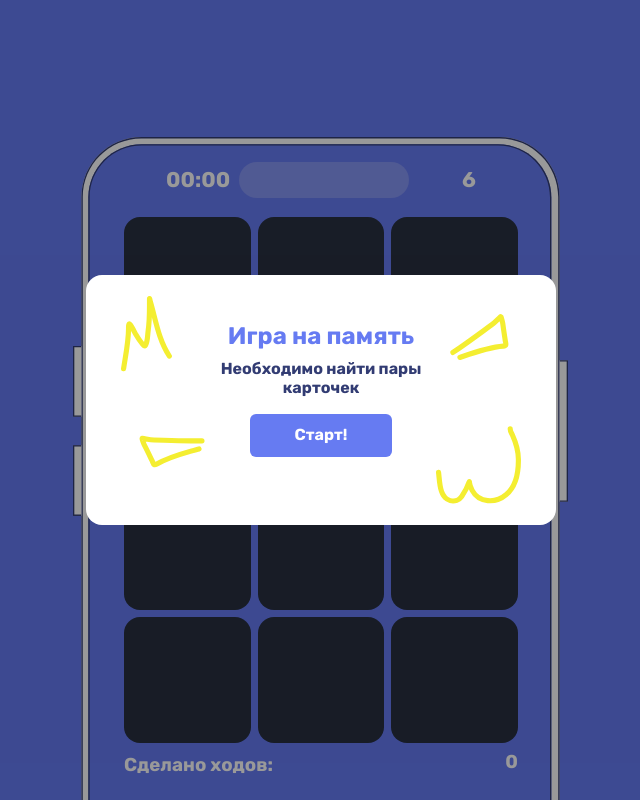
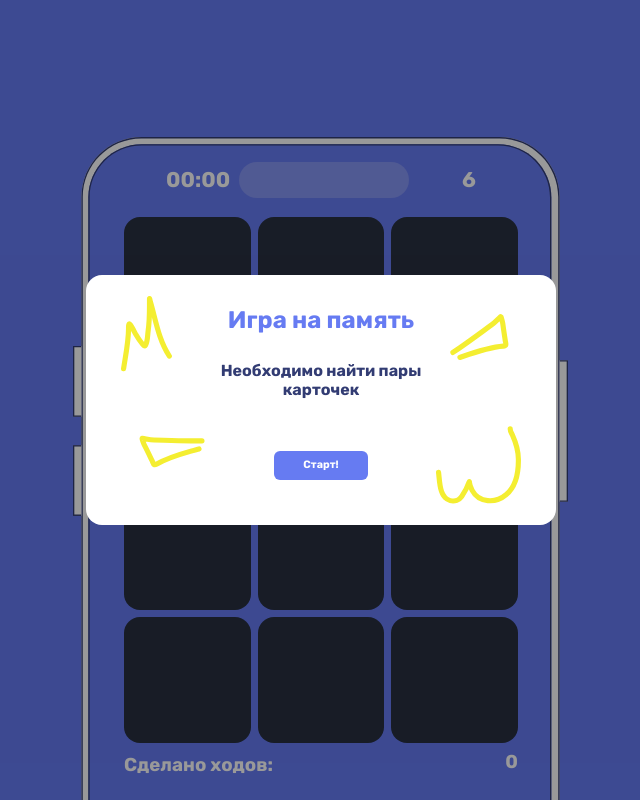
Before and after one commit to colorofmadness/memoryGame, a Vue app: page / in a window 1280 px wide. Shown: the whole page, without its empty margins (319-959 px from the left). Built offline with nearby package versions, Linux system fonts and the light colour scheme.

Commit message:
add mobile

```diff
--- a/src/components/ui/v-modal/v-modal.scss
+++ b/src/components/ui/v-modal/v-modal.scss
@@ -29,6 +29,11 @@
   background-size: contain;
   border-radius: 16px;
 
+  @media (min-width: 901px) and (min-height: 541px) {
+    width: calc(var(--apx, 1px) * 705);
+    height: calc(var(--apx, 1px) * 375);
+  }
+
   @include mobile {
     width: 100%;
     height: 100%;
--- a/src/pages/main-page/main-page.scss
+++ b/src/pages/main-page/main-page.scss
@@ -202,6 +202,17 @@
   text-align: center;
   padding: 47px 24px 68px;
 
+  @media (min-width: 901px) and (min-height: 541px) {
+    padding: calc(var(--apx, 1px) * 47) calc(var(--apx, 24px) * 36) calc(var(--apx, 1px) * 68);
+  }
+
+  @include mobile {
+    display: flex;
+    flex-direction: column;
+    align-items: center;
+    gap: 24px;
+  }
+
   &__title {
     color: var(--primary);
     font-size: 36px;
@@ -234,5 +245,16 @@
     margin-top: auto;
     width: 142px;
     height: 43px;
+    font-size: 16px;
+
+    @media (min-width: 901px) and (min-height: 541px) {
+      font-size: calc(var(--apx, 1px) * 16);
+      width: calc(var(--apx, 1px) * 142);
+      height: calc(var(--apx, 1px) * 43);
+    }
+
+    @include mobile {
+      margin-top: 0;
+    }
   }
 }
```
